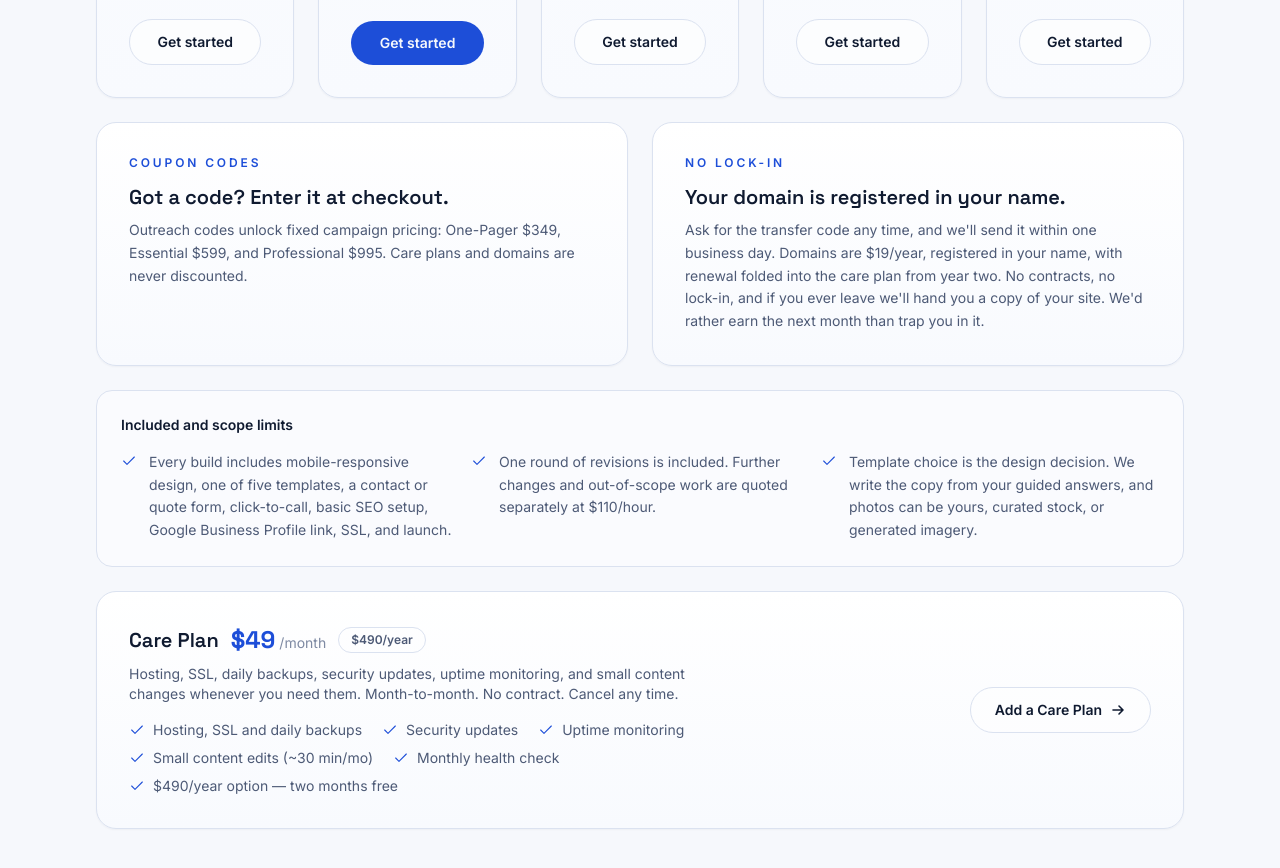
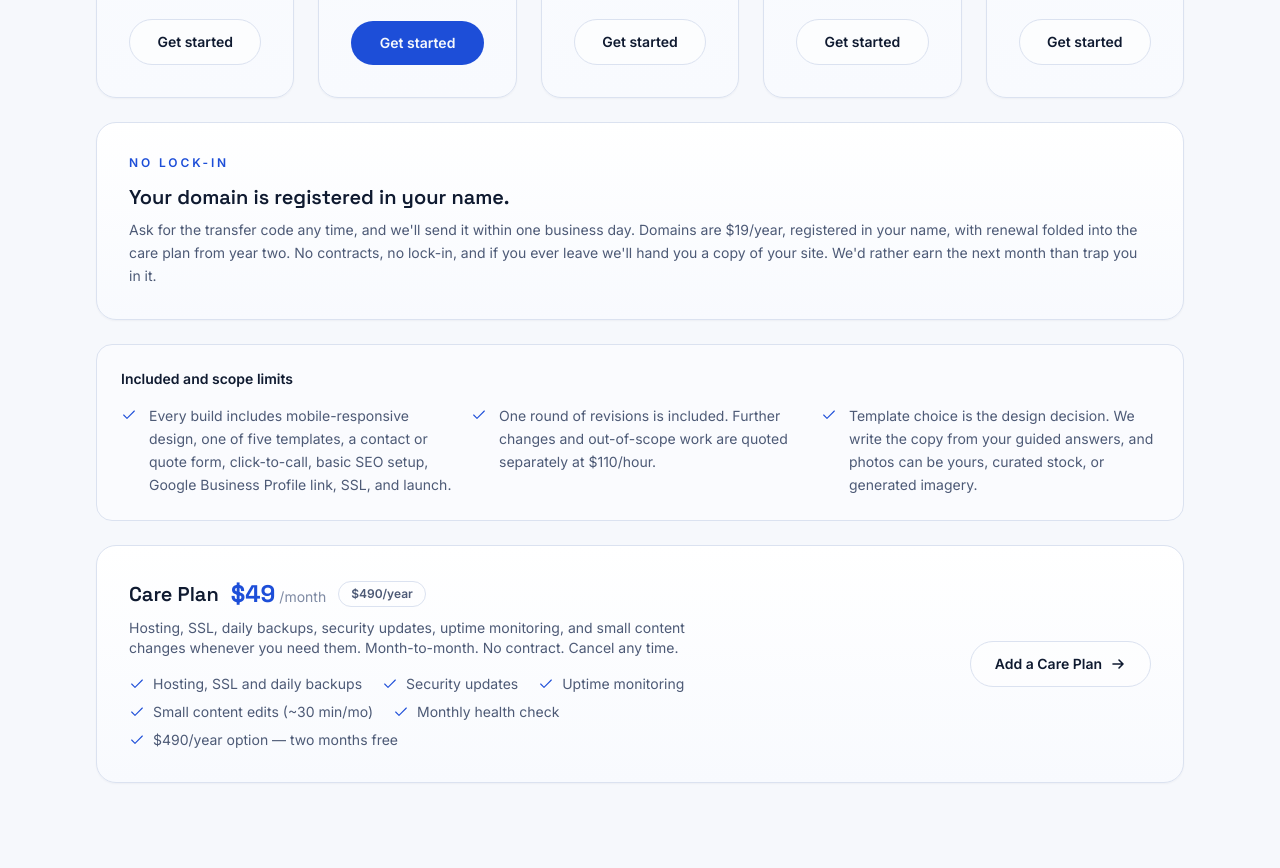
Before and after one commit to jonathanilgert/digitalbuilders, a Next.js app: page / in a window 1280 px wide. Shown: the part 6200-7068 px from the top of the page. Built offline with nearby package versions, Linux system fonts and the light colour scheme.

Commit message:
Remove public coupon pricing copy

```diff
--- a/src/app/page.tsx
+++ b/src/app/page.tsx
@@ -11,7 +11,6 @@ import {
   process,
   pricing,
   carePlan,
-  couponOffer,
   ownershipPromise,
   pricingNotes,
   voiceAI,
@@ -200,12 +199,7 @@ export default function Home() {
           ))}
         </div>
 
-        <div className="mt-6 grid gap-6 lg:grid-cols-2">
-          <div className="card p-8">
-            <p className="text-xs font-semibold uppercase tracking-[0.24em] text-accent">Coupon codes</p>
-            <h3 className="mt-3 font-display text-xl font-semibold text-fg">{couponOffer.prompt}</h3>
-            <p className="mt-2 text-sm leading-relaxed text-fg-muted">{couponOffer.body}</p>
-          </div>
+        <div className="mt-6 grid gap-6">
           <div className="card p-8">
             <p className="text-xs font-semibold uppercase tracking-[0.24em] text-accent">No lock-in</p>
             <h3 className="mt-3 font-display text-xl font-semibold text-fg">{ownershipPromise.title}</h3>
--- a/src/lib/content.ts
+++ b/src/lib/content.ts
@@ -198,11 +198,6 @@ export const pricing = [
   },
 ];
 
-export const couponOffer = {
-  prompt: "Got a code? Enter it at checkout.",
-  body: "Outreach codes unlock fixed campaign pricing: One-Pager $349, Essential $599, and Professional $995. Care plans and domains are never discounted.",
-};
-
 export const ownershipPromise = {
   title: "Your domain is registered in your name.",
   body: "Ask for the transfer code any time, and we'll send it within one business day. Domains are $19/year, registered in your name, with renewal folded into the care plan from year two. No contracts, no lock-in, and if you ever leave we'll hand you a copy of your site. We'd rather earn the next month than trap you in it.",
@@ -245,7 +240,7 @@ export const voiceAI = [
 export const faqs = [
   {
     q: "How much does a website cost?",
-    a: "One-page sites are $599, Essential three-page sites are $999, Professional sites up to five pages are $1,495, online stores start from $2,950, and custom builds start from $5,000. Campaign codes can reduce build fees at checkout; care plans and domains are not discounted.",
+    a: "One-page sites are $599, Essential three-page sites are $999, Professional sites up to five pages are $1,495, online stores start from $2,950, and custom builds start from $5,000. Care plans and domains are billed separately.",
   },
   {
     q: "How long does it take to complete a website?",
```
Also changed, not shown: 1 other file (tests, documents, lock files or other folders).
